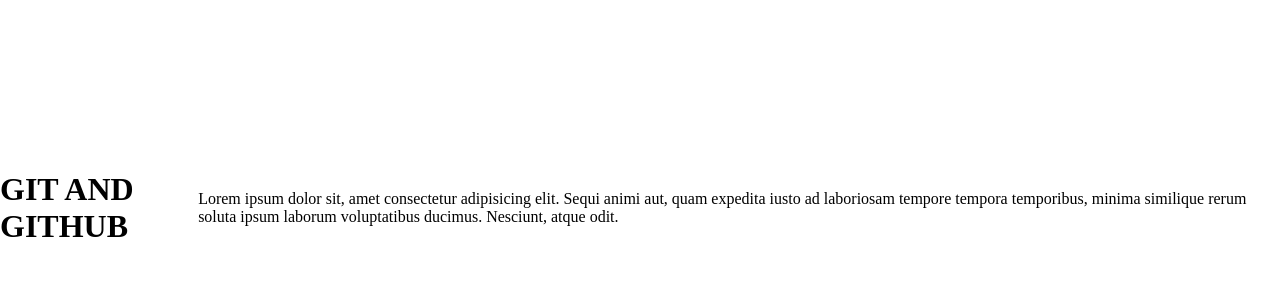
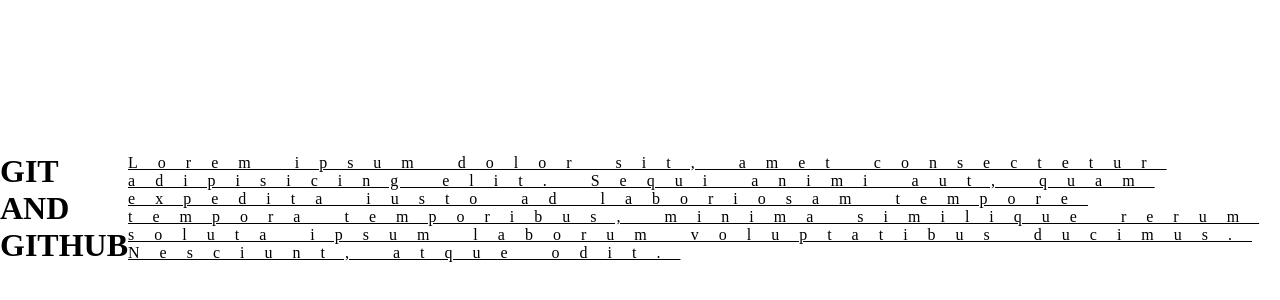
Before and after one commit to Eberehappi2023/GITHUB-Workflow, a plain HTML site: page index.html in a window 1280 px wide. Shown: the part 192-492 px from the top of the page. Drawn offline with Linux system fonts and the light colour scheme.

Commit message:
styled the paragraph

```diff
--- a/style.css
+++ b/style.css
@@ -9,3 +9,8 @@
   justify-content: center;
   height: 100vh;
 }
+p {
+  text-decoration: underline;
+  letter-spacing: 20px;
+  align-items: center;
+}
```
Lines whose indentation alone changed are shown as unchanged.
